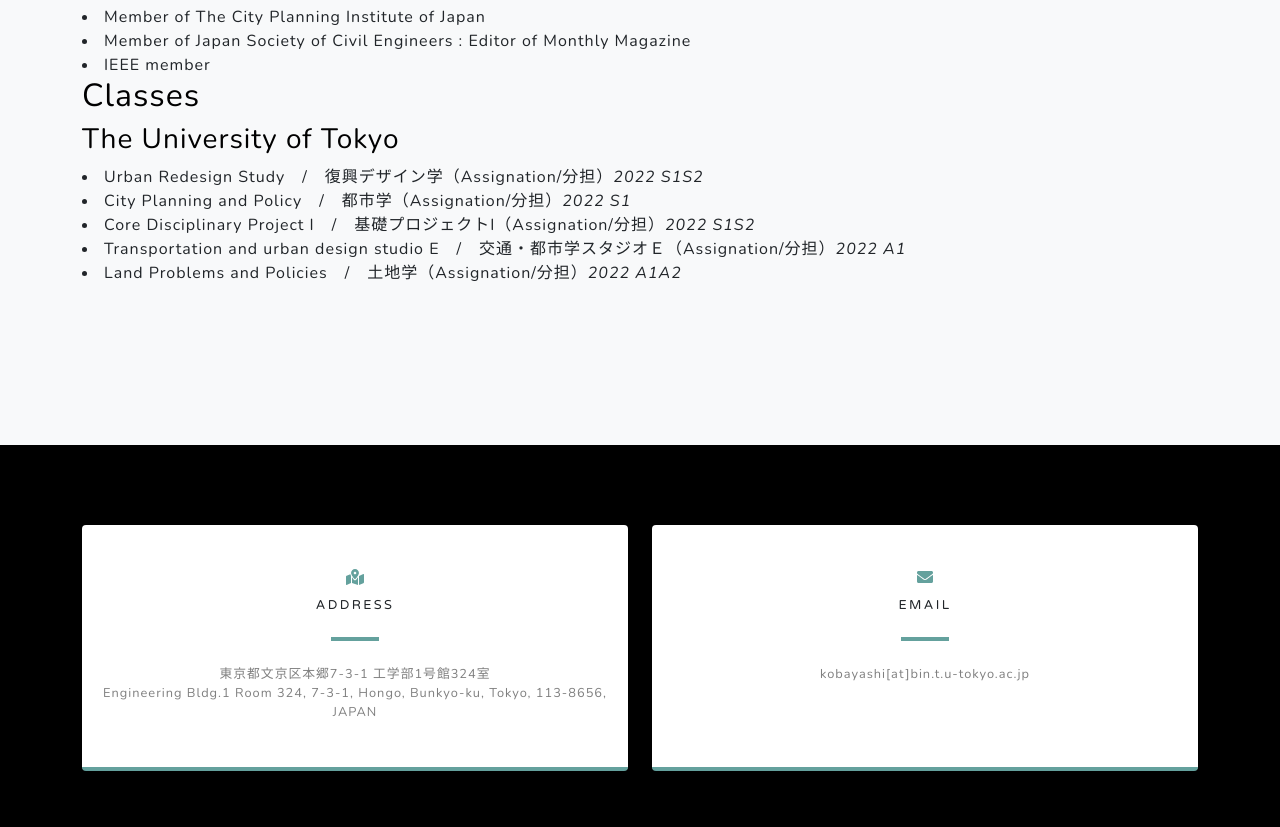
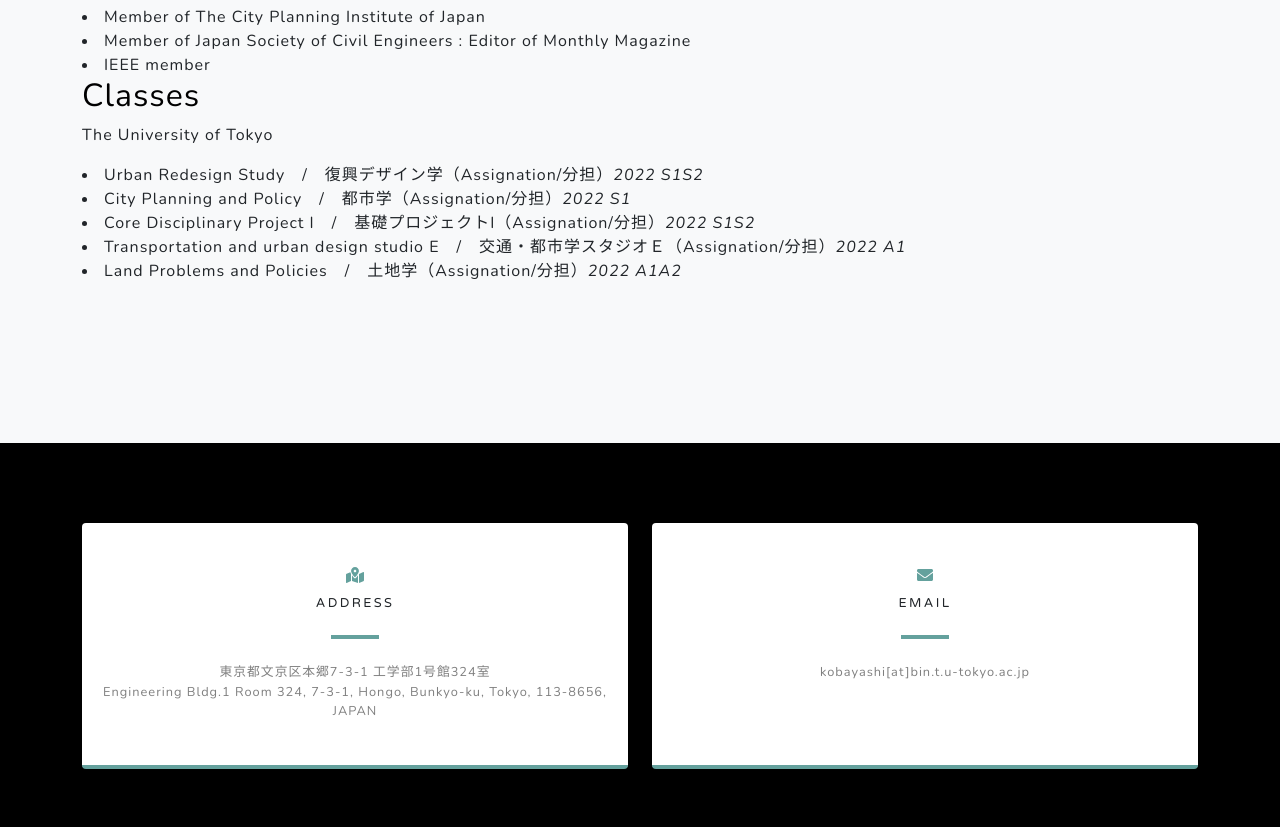
Before and after one commit to Risa-Kobayashi/Risa-Kobayashi.github.io, a website: page index.html in a window 1280 px wide. Shown: the part 4248-5075 px from the top of the page. Drawn offline with nearby package versions, Linux system fonts and the light colour scheme.

Commit message:
Update index.html

```diff
--- a/index.html
+++ b/index.html
@@ -173,7 +173,7 @@
                 <li>IEEE member</li>
 
                 <h2 class="text-black">Classes</h2>
-                <h3 class="text-black">The University of Tokyo</h3>
+                <p>The University of Tokyo</p>
                 <li>Urban Redesign Study　/　復興デザイン学（Assignation/分担）<em>2022 S1S2</em></li>
                 <li>City Planning and Policy　/　都市学（Assignation/分担）<em>2022 S1</em></li>
                 <li>Core Disciplinary Project I　/　基礎プロジェクトI（Assignation/分担）<em>2022 S1S2</em></li>
```
